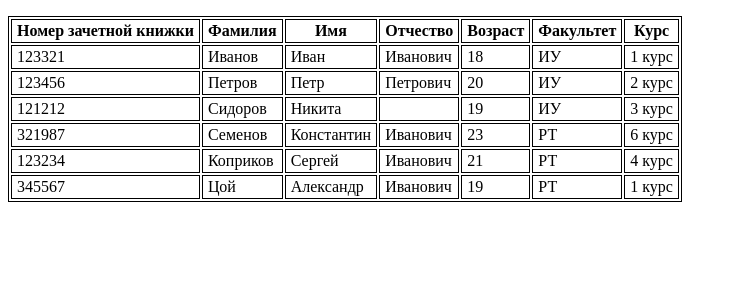
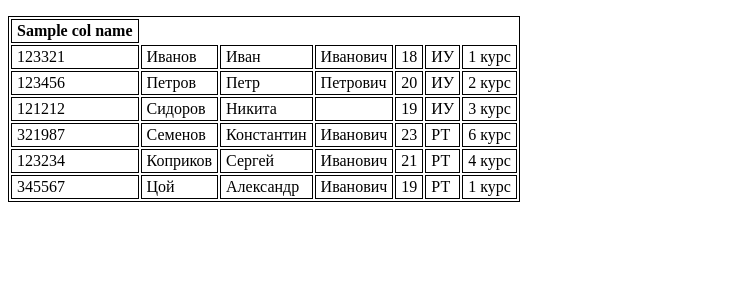
Before and after one commit to IvanNaum/BMSTU_1sem_task12, a Flask app: template student_app/templates/students.html in a window 1280 px wide. Shown: the part 70-370 px from the top of the page, without its empty margins (0-737 px from the left). Run offline with Flask 3, Linux system fonts and the light colour scheme; the template is opened without the code that fills it: values that come from a table or form of the project are taken from there, most other values are stand-ins (such as "Sample title", 1, 10 or a date in 2020); parts of the project's set-up code (start-up, migrations or seed data) failed here and were passed over.

Commit message:
debug students table

```diff
--- a/student_app/templates/students.html
+++ b/student_app/templates/students.html
@@ -3,17 +3,12 @@
 
 <table>
     <tr>
-        <th>Номер зачетной книжки</th>
-        <th>Фамилия</th>
-        <th>Имя</th>
-        <th>Отчество</th>
-        <th>Возраст</th>
-        <th>Факультет</th>
-        <th>Курс </th>
+        {% for i in col_names %}
+        <th>{{ i }}</th>
+        {% endfor %}
     </tr>
 
     {% for i in students %}
-
     <tr>
         <td>{{ i['student_id'] }}</td>
         <td>{{ i['surname'] }}</td>
@@ -22,9 +17,7 @@
         <td>{{ i['age'] }}</td>
         <td>{{ i['faculty'] }}</td>
         <td>{{ i['course'] }} курс</td>
-
     </tr>
-
     {% endfor %}
 </table>
 
```
Also changed, not shown: student_app/views.py (+10 -9 lines).
